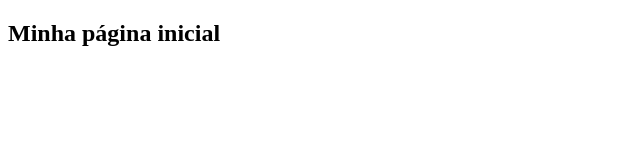
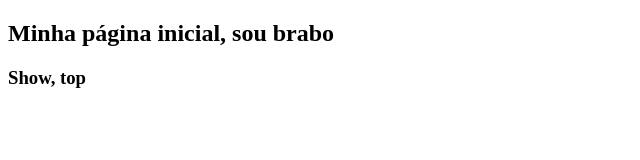
Before and after one commit to gustavocantisani/git-course, a plain HTML site: page index.html in a window 1280 px wide. Shown: the whole page, without its empty margins (0-640 px from the left). Drawn offline with Linux system fonts and the light colour scheme.

Commit message:
Adicionando mais uma linha

```diff
--- a/index.html
+++ b/index.html
@@ -6,6 +6,7 @@
     <title>Curso Git</title>
 </head>
 <body>
-    <h2>Minha página inicial</h2>
+    <h2>Minha página inicial, sou brabo</h2>
+    <h3>Show, top</h3>
 </body>
 </html>
```
